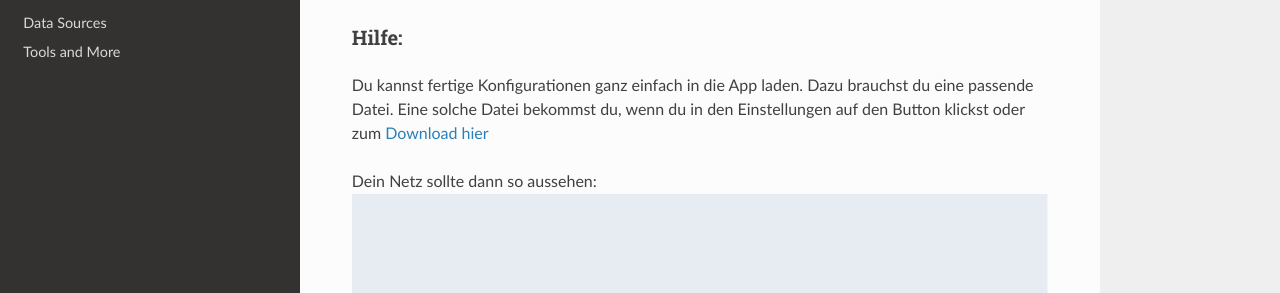
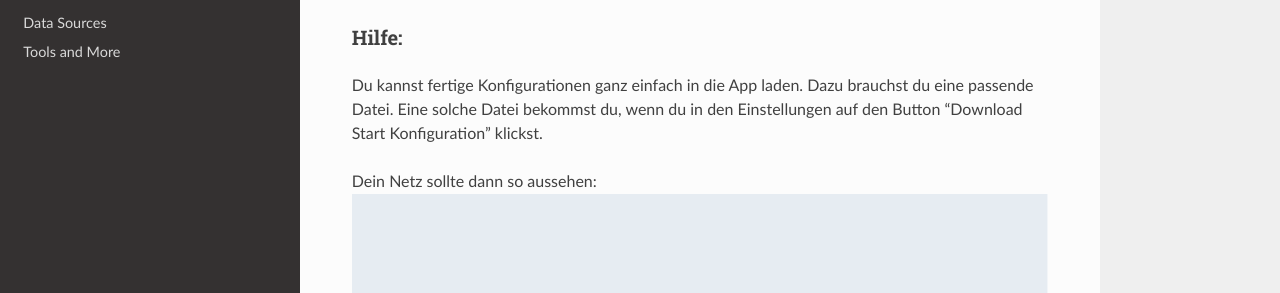
Before and after one commit to felixhus/stromhausfall, a Sphinx documentation site: the page built from docs/tutorial.md, in a window 1280 px wide and 900 px high. Shown: the part 410-703 px from the top of the window. Built offline with Sphinx 7.4.7 and the Read the Docs theme 2.0.0, drawn with Linux system fonts in a browser that asks for light colours.

Commit message:
Tutorial

```diff
--- a/docs/tutorial.md
+++ b/docs/tutorial.md
@@ -9,7 +9,7 @@ Zuerst laden wir ein schon angefangenes Netz als Startpunkt in die App. Gehe daz
 Den Link zur Beispieldatei findest du in der Tutorial-Hilfe (Button (?) unten).
 ### Hilfe:
 Du kannst fertige Konfigurationen ganz einfach in die App laden. Dazu brauchst du eine passende Datei.
-Eine solche Datei bekommst du, wenn du in den Einstellungen auf den Button klickst oder zum [Download hier](https://github.com/felixhus/stromhausfall/blob/main/assets/start_konfiguration.json)
+Eine solche Datei bekommst du, wenn du in den Einstellungen auf den Button "Download Start Konfiguration" klickst.
 
 Dein Netz sollte dann so aussehen:
 ![text](./pics_tutorial/step1.png)
```
